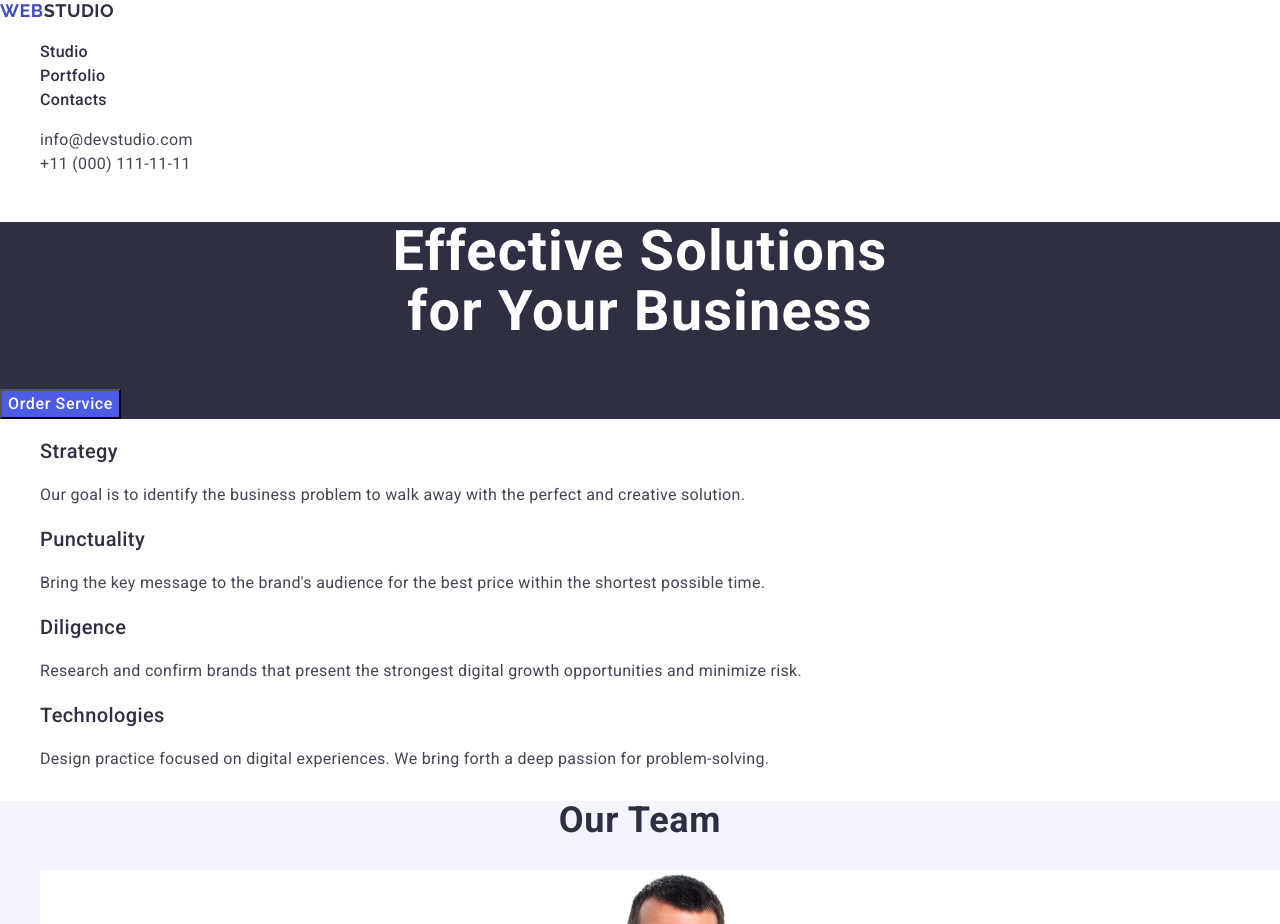
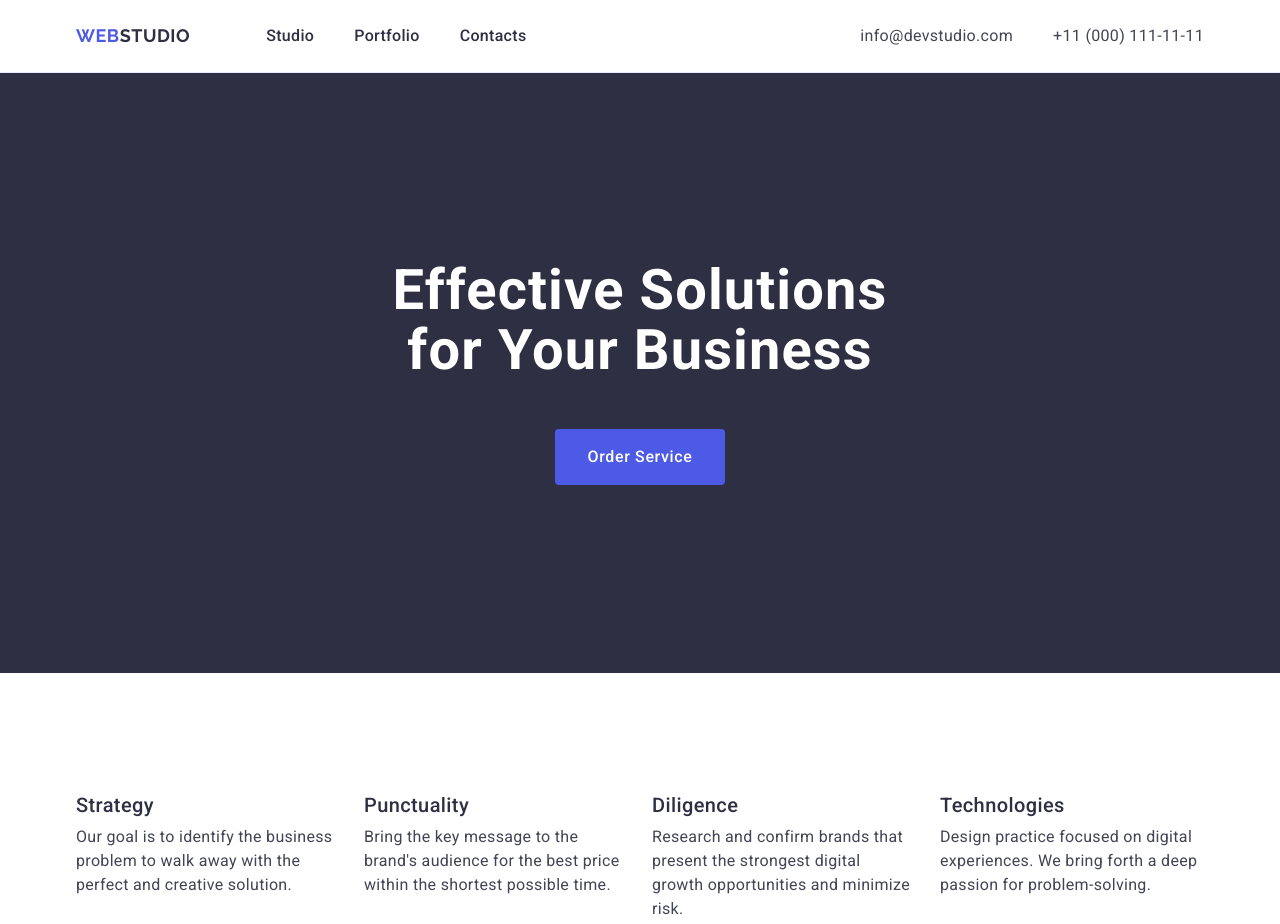
Before and after one commit to Sopizhenko/goit-markup-hw-06, a plain HTML site: page index.html in a window 1280 px wide. Shown: the top 924 px of the page. Drawn offline with nearby package versions, Linux system fonts and the light colour scheme.

Commit message:
- initial commit

```diff
--- a/css/style.css
+++ b/css/style.css
@@ -19,6 +19,11 @@
 
 
 	--font-weight-medium: 500;
+
+	/* Others */
+	--items: 4;
+	--col-indent: 24px;
+	--row-indent: var(--col-indent);
 }
 
 body {
@@ -29,6 +34,23 @@ body {
 	letter-spacing: 0.02em;
 }
 
+h1,
+h2,
+h3,
+h4,
+h5,
+h6,
+p {
+	margin: 0;
+}
+
+ul,
+ol {
+	list-style-type: none;
+	padding: 0;
+	margin: 0;
+}
+
 a {
 	color: inherit;
 	text-decoration: none;
@@ -37,10 +59,6 @@ a {
 a:hover,
 a:focus {
 	color: var(--ocean);
-}
-
-ul {
-	list-style-type: none;
 }
 
 button {
@@ -66,11 +84,79 @@ h3 {
 	font-weight: var(--font-weight-medium);
 }
 
+button {
+	font-family: inherit;
+	color: currentColor;
+	cursor: pointer;
+	border: none;
+}
+
+img {
+	display: block;
+	max-width: 100%;
+	height: auto;
+}
+
 address {
 	font-style: normal;
 }
 
+.container {
+	max-width: 1158px;
+	padding: 0 15px;
+	margin: 0 auto;
+
+	/* outline: 2px solid red;
+	outline-offset: -2px; */
+}
+
+nav {
+	display: flex;
+	align-items: center;
+	justify-content: space-between;
+}
+
+.section:not(.hero-image) {
+	padding: 120px 0;
+}
+
+/* Card set */
+.cards {
+	display: flex;
+	flex-wrap: wrap;
+	row-gap: var(--row-indent);
+	column-gap: var(--col-indent);
+}
+
+.team .cards,
+.portfolio .cards {
+	margin-top: 72px;
+}
+
+.card {
+	width: calc((100% - var(--col-indent) * (var(--items) - 1)) / var(--items));
+}
+
+.card-content {
+	padding: 32px 16px;
+}
+
+.card-text {
+	margin-top: 8px;
+}
+
+/* #endregion */
+
 /*#region Header*/
+.header {
+	border-bottom: 1px solid var(--cornflower);
+}
+
+.header .container {
+	display: flex;
+	align-items: center;
+}
+
 .logo {
 	font-family: var(--secondary-font);
 	font-size: 18px;
@@ -81,17 +167,51 @@ address {
 	letter-spacing: 0.03em;
 }
 
+.header-logo {
+	margin-right: 76px;
+}
+
 .header-logo span {
 	color: var(--navy-blue)
+}
+
+.nav-menu,
+.contacts-list {
+	display: flex;
+	align-items: center;
+	gap: 40px;
+}
+
+.contacts {
+	flex-grow: 1;
+}
+
+.contacts-list {
+	justify-content: flex-end;
 }
 
 .nav-menu-link {
 	color: var(--navy-blue);
 	font-weight: var(--font-weight-medium);
 }
+
+.nav-menu-link,
+.contact-link {
+	display: block;
+	padding: 24px 0;
+}
 /*#endregion */
 
 /*#region Hero*/
+.hero-image .container {
+	display: flex;
+	flex-direction: column;
+	justify-content: center;
+	align-items: center;
+	gap: 48px;
+	padding: 188px 15px;
+}
+
 .hero-image {
 	background-color: var(--navy-blue);
 	color: var(--white);
@@ -111,6 +231,8 @@ address {
 	font-weight: var(--font-weight-medium);
 	line-height: 1.5;
 	letter-spacing: 0.04em;
+	padding: 16px 32px;
+	border-radius: 4px;
 }
 
 .hero-button:hover,
@@ -130,20 +252,36 @@ address {
 .team .card {
 	text-align: center;
 	background-color: var(--white);
+	border-radius: 0 0 4px 4px;
+	box-shadow: 0 2px 1px 0 rgba(46, 47, 66, 0.08), 0 1px 1px 0 rgba(46, 47, 66, 0.16), 0 1px 6px 0 rgba(46, 47, 66, 0.08);
 }
 /*#endregion */
 
 /*#region Portfolio*/
+.portfolio .card {
+	width: calc((100% - var(--col-indent) * (2)) / 3);
+}
 
+.portfolio .card-content {
+border-bottom: 1px solid var(--cornflower);
+	border-left: 1px solid var(--cornflower);
+	border-right: 1px solid var(--cornflower);
+}
 /*#endregion */
 
 /*#region Footer*/
 footer {
 	color: var(--cloud);
 	background-color: var(--navy-blue);
+	padding: 100px 0;
 }
 
 .footer-logo {
 	color: var(--cloud);
 }
+
+.footer-text {
+	margin-top: 16px;
+	max-width: 264px;
+}
 /*#endregion */
--- a/index.html
+++ b/index.html
@@ -17,7 +17,8 @@
     <link rel="stylesheet" href="./css/style.css" />
   </head>
   <body>
-    <header>
+    <header class="header">
+      <div class="container">
         <nav>
           <a class="logo header-logo" href="/">Web<span>Studio</span></a>
           <ul class="nav-menu">
@@ -40,25 +41,29 @@
             </li>
           </ul>
         </address>
+      </div>
     </header>
 
     <main>
-      <section class="hero-image">
+      <section class="hero-image section">
+        <div class="container">
           <h1 class="hero-text">
             Effective Solutions<br />
             for Your Business
           </h1>
           <button class="hero-button" type="button">Order Service</button>
+        </div>
       </section>
 
-      <section class="advantages">
+      <section class="advantages section">
+        <div class="container">
           <h2 class="section-title" hidden>Our advantages</h2>
-        <ul>
+          <ul class="cards">
             <li class="card">
               <h3 class="card-title">Strategy</h3>
               <p class="card-text">
-              Our goal is to identify the business problem to walk away with the
-              perfect and creative solution.
+                Our goal is to identify the business problem to walk away with
+                the perfect and creative solution.
               </p>
             </li>
             <li class="card">
@@ -83,11 +88,13 @@
               </p>
             </li>
           </ul>
+        </div>
       </section>
 
-      <section class="team">
+      <section class="team section">
+        <div class="container">
           <h2 class="section-title">Our Team</h2>
-        <ul>
+          <ul class="cards">
             <li class="card">
               <img
                 class="card-img"
@@ -96,8 +103,10 @@
                 width="264"
                 height="260"
               />
+              <div class="card-content">
                 <h3 class="card-title">Mark Guerrero</h3>
                 <p class="card-text">Product Designer</p>
+              </div>
             </li>
             <li class="card">
               <img
@@ -107,8 +116,10 @@
                 width="264"
                 height="260"
               />
+              <div class="card-content">
                 <h3 class="card-title">Tom Ford</h3>
                 <p class="card-text">Frontend Developer</p>
+              </div>
             </li>
             <li class="card">
               <img
@@ -118,8 +129,10 @@
                 width="264"
                 height="260"
               />
+              <div class="card-content">
                 <h3 class="card-title">Camila Garcia</h3>
                 <p class="card-text">Marketing</p>
+              </div>
             </li>
             <li class="card">
               <img
@@ -129,15 +142,19 @@
                 width="264"
                 height="260"
               />
+              <div class="card-content">
                 <h3 class="card-title">Daniel Wilson</h3>
                 <p class="card-text">UI Designer</p>
+              </div>
             </li>
           </ul>
+        </div>
       </section>
 
-      <section class="portfolio">
+      <section class="portfolio section">
+        <div class="container">
           <h2 class="section-title">Our Portfolio</h2>
-        <ul>
+          <ul class="cards">
             <li class="card">
               <img
                 class="card-img"
@@ -146,8 +163,10 @@
                 width="360"
                 height="300"
               />
+              <div class="card-content">
                 <h3 class="card-title">Banking App</h3>
                 <p class="card-text">App</p>
+              </div>
             </li>
             <li class="card">
               <img
@@ -157,8 +176,10 @@
                 width="360"
                 height="300"
               />
+              <div class="card-content">
                 <h3 class="card-title">Cashless Payment</h3>
                 <p class="card-text">Marketing</p>
+              </div>
             </li>
             <li class="card">
               <img
@@ -168,8 +189,10 @@
                 width="360"
                 height="300"
               />
+              <div class="card-content">
                 <h3 class="card-title">Meditation App</h3>
                 <p class="card-text">App</p>
+              </div>
             </li>
             <li class="card">
               <img
@@ -179,8 +202,10 @@
                 width="360"
                 height="300"
               />
+              <div class="card-content">
                 <h3 class="card-title">Taxi Service</h3>
                 <p class="card-text">Marketing</p>
+              </div>
             </li>
             <li class="card">
               <img
@@ -190,8 +215,10 @@
                 width="360"
                 height="300"
               />
+              <div class="card-content">
                 <h3 class="card-title">Screen Illustrations</h3>
                 <p class="card-text">Design</p>
+              </div>
             </li>
             <li class="card">
               <img
@@ -201,19 +228,24 @@
                 width="360"
                 height="300"
               />
+              <div class="card-content">
                 <h3 class="card-title">Online Courses</h3>
                 <p class="card-text">Marketing</p>
+              </div>
             </li>
           </ul>
+        </div>
       </section>
     </main>
 
     <footer class="footer">
+      <div class="container">
         <a class="logo" href="/">Web<span class="footer-logo">Studio</span></a>
         <p class="footer-text">
-        Increase the flow of customers and sales for your business with digital
-        marketing & growth solutions.
+          Increase the flow of customers and sales for your business with
+          digital marketing & growth solutions.
         </p>
+      </div>
     </footer>
   </body>
 </html>
```
Lines whose indentation alone changed are shown as unchanged.
